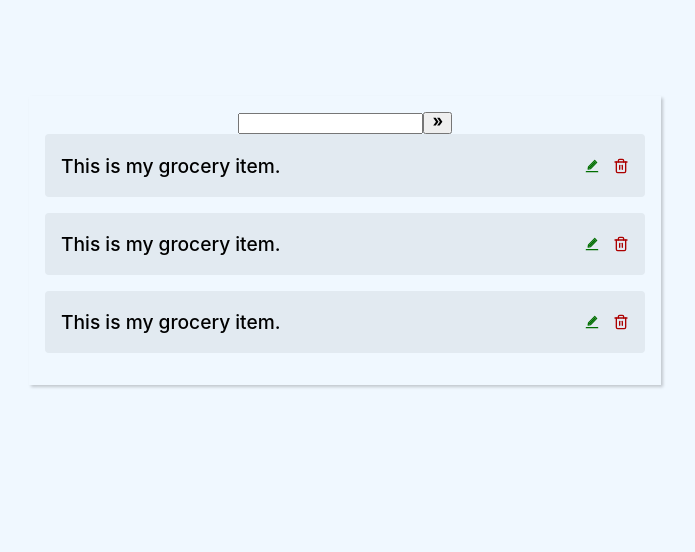
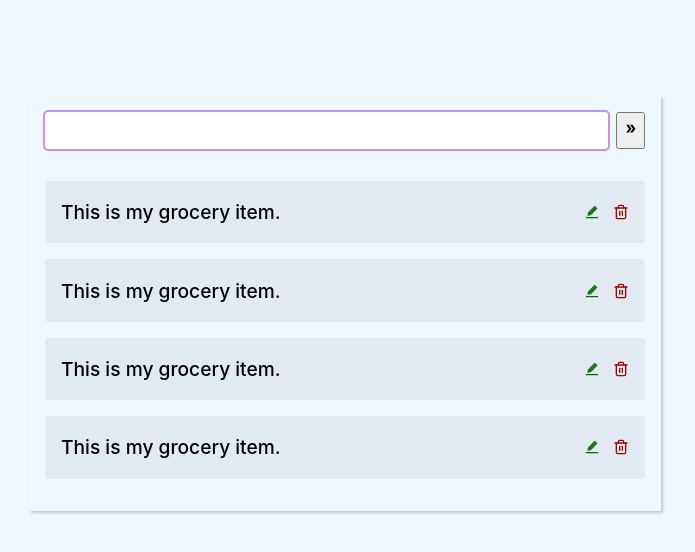
Before and after one commit to BSlaven/my_grocery_list, a React (Vite) app: page / in a window 1280 px wide. Shown: the top 552 px of the page, without its empty margins (295-990 px from the left). Built offline with nearby package versions, Linux system fonts and the light colour scheme.

Commit message:
add input styling

```diff
--- a/src/GroceryLIst/GroceryList.jsx
+++ b/src/GroceryLIst/GroceryList.jsx
@@ -64,7 +64,7 @@ const GroceryList = () => {
 
   return (
     <div className={classes.list}>
-      <form onSubmit={formSubmitHandler}>
+      <form className={classes.form} onSubmit={formSubmitHandler}>
         <input
           type="text"
           className={classes.itemInput}
@@ -77,6 +77,7 @@ const GroceryList = () => {
       <GroceryItem />
       <GroceryItem />
       <GroceryItem />
+      <GroceryItem />
     </div>
   )
 }
--- a/src/GroceryLIst/GroceryList.module.css
+++ b/src/GroceryLIst/GroceryList.module.css
@@ -7,3 +7,20 @@
   padding: 1rem;
   box-shadow: 2px 2px 3px rgba(0, 0, 0, 0.2);
 }
+
+.form {
+  width: 100%;
+  margin-bottom: 2rem;
+  /* border: 1px solid red; */
+  display: flex;
+  gap: 0.5rem;
+}
+
+.itemInput {
+  border: none;
+  border-radius: 3px;
+  outline: 2px solid rgb(197, 143, 252);
+  padding: 0.5rem 1rem;
+  font-size: 1.1rem;
+  flex-grow: 1;
+}
```
